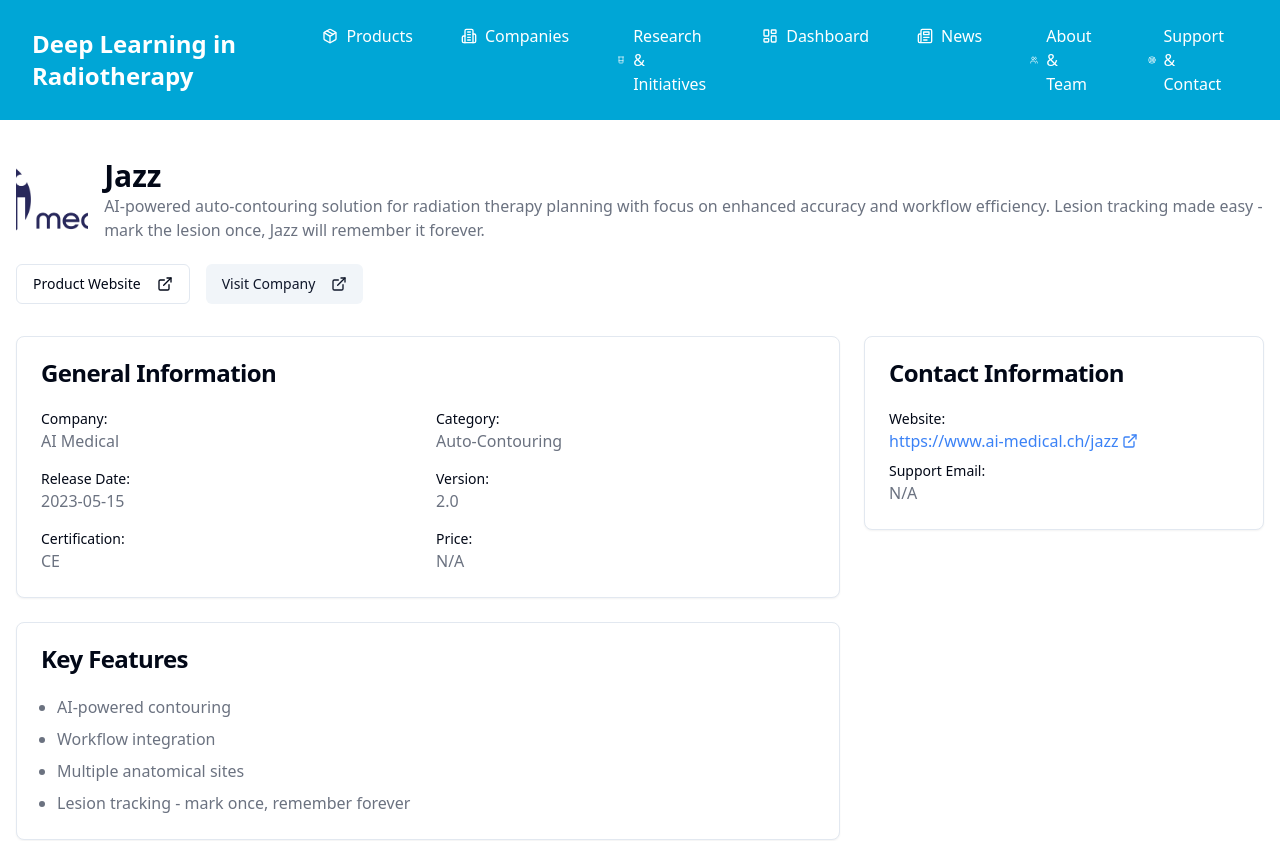
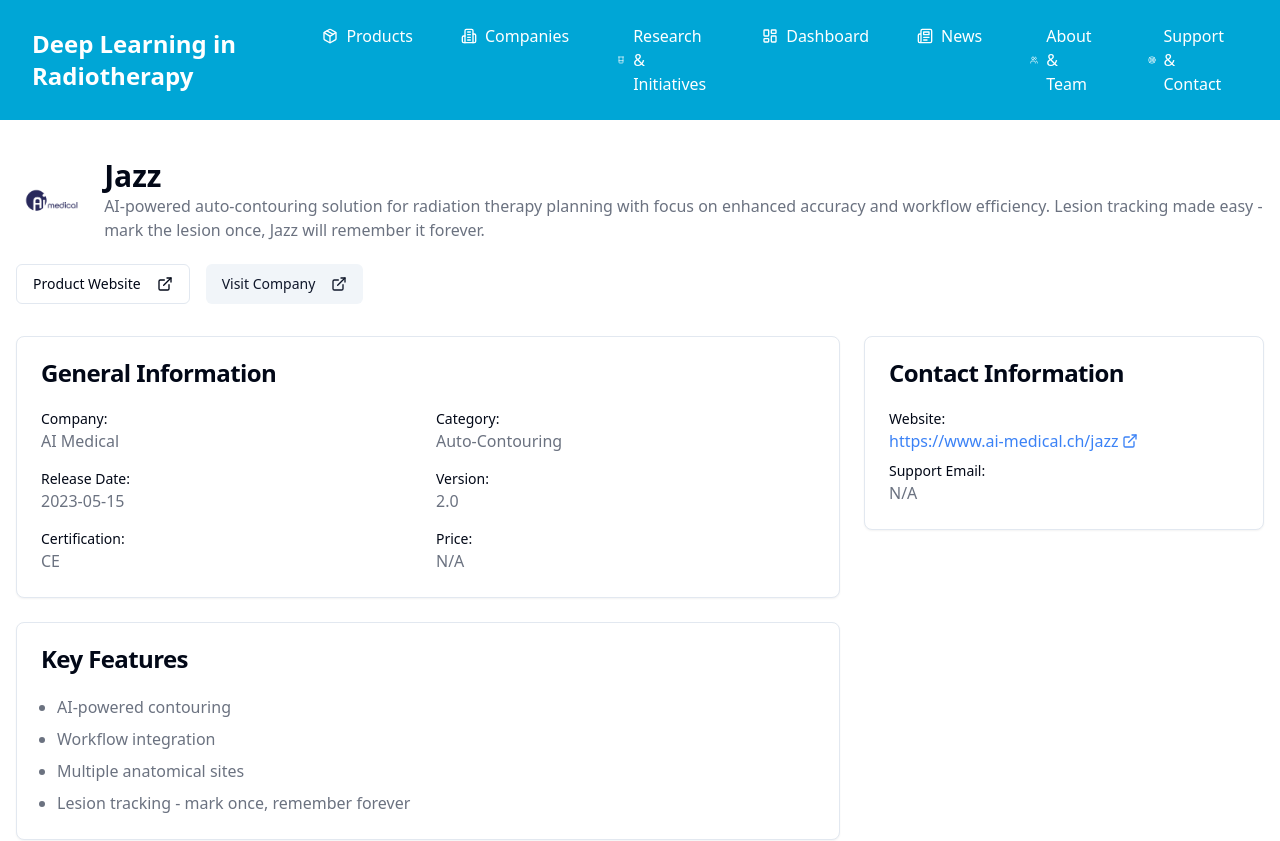
Before and after one commit to DLinRT-eu/website, a React (Vite) app: page /product/ai-medical-jazz in a window 1280 px wide. Shown: the top 841 px of the page. Built offline with nearby package versions, Linux system fonts and the light colour scheme.

Commit message:
Fix: Display Spectronic logo
Corrects the display of the Spectronic logo in the product card.

```diff
--- a/src/components/ProductCard.tsx
+++ b/src/components/ProductCard.tsx
@@ -39,8 +39,8 @@ const ProductCard = ({
   // Format date if available
   const formattedDate = releaseDate ? new Date(releaseDate).toLocaleDateString() : null;
 
-  // Make sure logo URL starts with proper path
-  const logoSrc = logoUrl.startsWith('/') ? logoUrl : `/${logoUrl}`;
+  // Make sure logo URL starts with proper path and remove any spaces
+  const logoSrc = logoUrl ? (logoUrl.startsWith('/') ? logoUrl.trim() : `/${logoUrl.trim()}`) : '/placeholder.svg';
 
   return (
     <Card className="p-6 hover:shadow-lg transition-shadow border-[#00A6D6]/10">
@@ -54,6 +54,7 @@ const ProductCard = ({
               onError={(e) => {
                 const target = e.target as HTMLImageElement;
                 target.src = "/placeholder.svg";
+                console.error(`Failed to load image: ${logoSrc}`);
               }}
             />
           </AspectRatio>
--- a/src/components/product/ProductHeaderInfo.tsx
+++ b/src/components/product/ProductHeaderInfo.tsx
@@ -8,11 +8,24 @@ interface ProductHeaderInfoProps {
   product: ProductDetails;
 }
 
-const ProductHeaderInfo = ({ product }: ProductHeaderInfoProps) => (
+const ProductHeaderInfo = ({ product }: ProductHeaderInfoProps) => {
+  // Clean up logo URL to ensure proper formatting
+  const logoSrc = product.logoUrl ? (product.logoUrl.startsWith('/') ? product.logoUrl.trim() : `/${product.logoUrl.trim()}`) : '/placeholder.svg';
+
+  return (
     <div className="mb-6">
       <div className="flex items-center gap-4 mb-4">
-      <div className="w-24 h-24 rounded-md overflow-hidden">
-        <img src={product.logoUrl} alt={product.name} className="w-full h-full object-cover" />
+        <div className="w-24 h-24 rounded-md overflow-hidden bg-white">
+          <img
+            src={logoSrc}
+            alt={product.name}
+            className="w-full h-full object-contain p-2"
+            onError={(e) => {
+              const target = e.target as HTMLImageElement;
+              target.src = "/placeholder.svg";
+              console.error(`Failed to load product logo: ${logoSrc}`);
+            }}
+          />
         </div>
         <div>
           <h1 className="text-3xl font-bold">{product.name}</h1>
@@ -37,5 +50,6 @@ const ProductHeaderInfo = ({ product }: ProductHeaderInfoProps) => (
       </div>
     </div>
   );
+};
 
 export default ProductHeaderInfo;
--- a/src/data/products/auto-contouring/spectronic.ts
+++ b/src/data/products/auto-contouring/spectronic.ts
@@ -13,7 +13,7 @@ export const SPECTRONIC_PRODUCTS: ProductDetails[] = [
     features: ["MRI-based contouring", "Synthetic CT generation", "Workflow integration"],
     category: "Auto-Contouring",
     certification: "CE",
-    logoUrl: "/logos/spectronic medical.jpg",
+    logoUrl: "/logos/spectronic-medical.jpg", // Corrected logo path with hyphen instead of space
     website: "https://spectronicmedical.com/mriplanner",
     anatomicalLocation: ["Head & Neck", "Pelvis", "Brain"],
     modality: "MRI",
--- a/src/data/products/image-synthesis/spectronic.ts
+++ b/src/data/products/image-synthesis/spectronic.ts
@@ -12,7 +12,7 @@ export const SPECTRONIC_PRODUCTS: ProductDetails[] = [
     features: ["MR-only workflow", "Machine-learning based", "Fast processing", "Auto-segmentation"],
     category: "Image Synthesis",
     certification: "CE",
-    logoUrl: "/logos/spectronic medical.jpg",
+    logoUrl: "/logos/spectronic-medical.jpg", // Corrected logo path with hyphen instead of space
     website: "https://spectronicmedical.com/mriplanner",
     anatomicalLocation: ["Pelvis", "Brain", "Head & Neck"],
     modality: "MRI",
```
Lines whose indentation alone changed are shown as unchanged.
